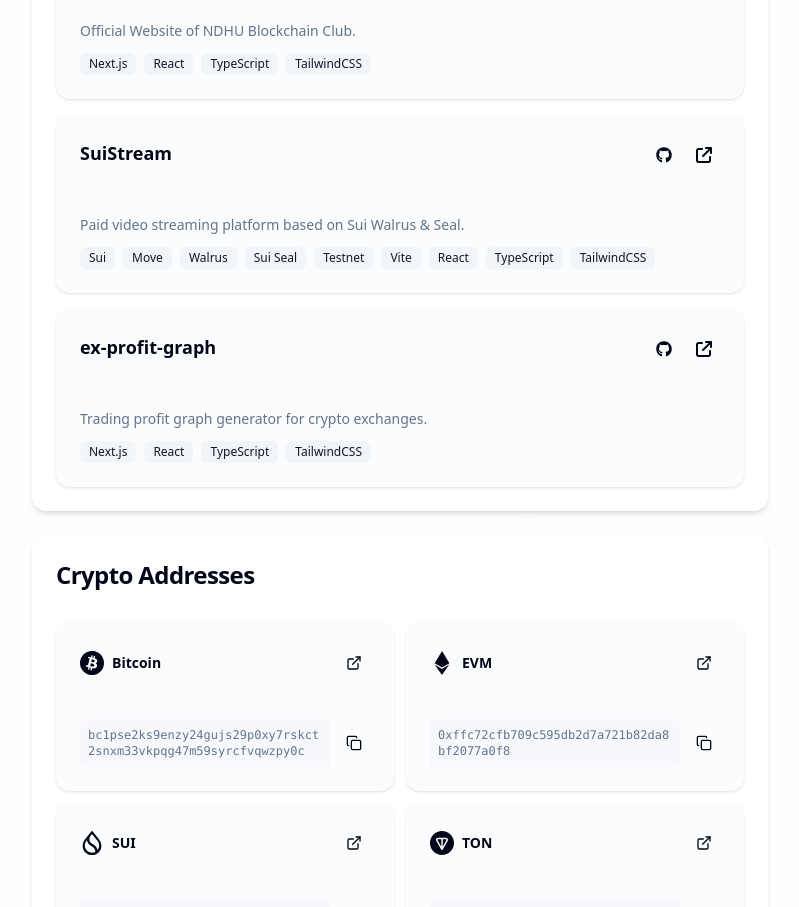
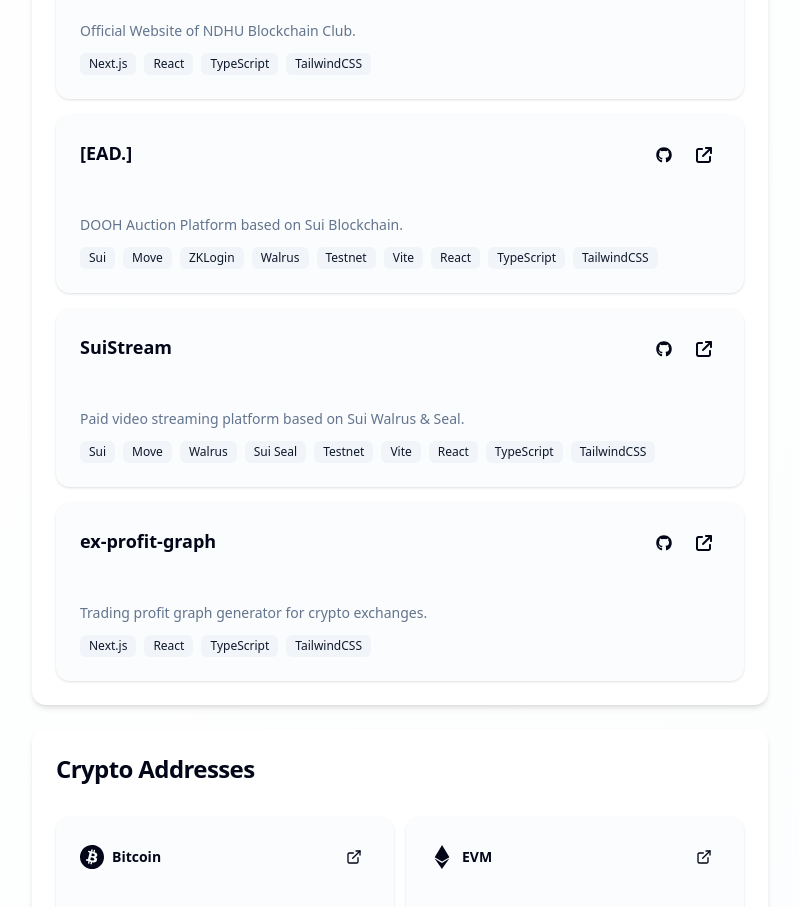
Before and after one commit to jhihyulin/web.v4, a React (Vite) app: page / in a window 1280 px wide. Shown: the part 1260-2167 px from the top of the page, without its empty margins (240-1039 px from the left). Built offline with nearby package versions, Linux system fonts and the light colour scheme.

Commit message:
feat: add project

```diff
--- a/src/components/projects-section.tsx
+++ b/src/components/projects-section.tsx
@@ -28,6 +28,23 @@ export function ProjectsSection() {
       description: "Official Website of NDHU Blockchain Club.",
       url: "https://ndhublockchain.club",
       tags: ["Next.js", "React", "TypeScript", "TailwindCSS"],
+    },
+    {
+      title: "[EAD.]",
+      description: "DOOH Auction Platform based on Sui Blockchain.",
+      url: "https://ead.saget.me",
+      github: "https://github.com/jhihyulin/ead",
+      tags: [
+        "Sui",
+        "Move",
+        "ZKLogin",
+        "Walrus",
+        "Testnet",
+        "Vite",
+        "React",
+        "TypeScript",
+        "TailwindCSS",
+      ],
     },
     {
       title: "SuiStream",
```
